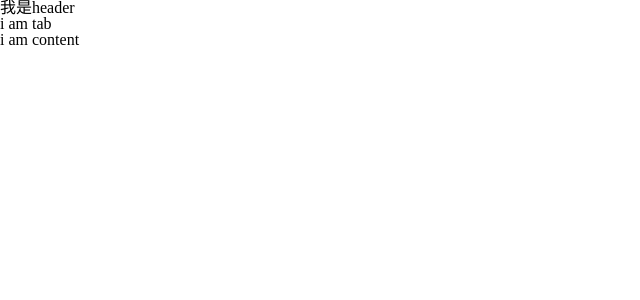
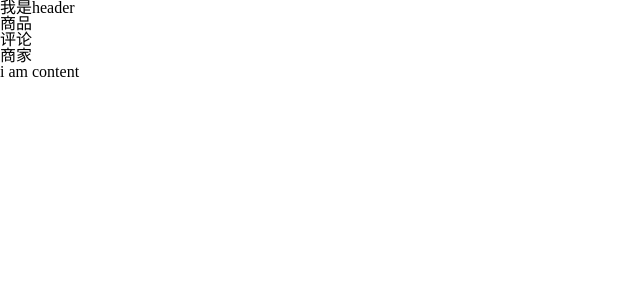
Before and after one commit to zhouyusen-github/eleme_app_business_page, a Vue app: page /#/goods in a window 1280 px wide. Before the commit this address led to /#/. Shown: the top 300 px of the page, without its empty margins (0-640 px from the left). Built offline with nearby package versions, Linux system fonts and the light colour scheme.

Commit message:
App.vue:tab栏3个模块

```diff
--- a/src/App.vue
+++ b/src/App.vue
@@ -2,7 +2,9 @@
   <div id="app">
     <v-header></v-header>
     <div class="tab">
-      i am tab
+      <div class="tab-item">商品</div>
+      <div class="tab-item">评论</div>
+      <div class="tab-item">商家</div>
     </div>
     <div class="content">
       i am content
```
